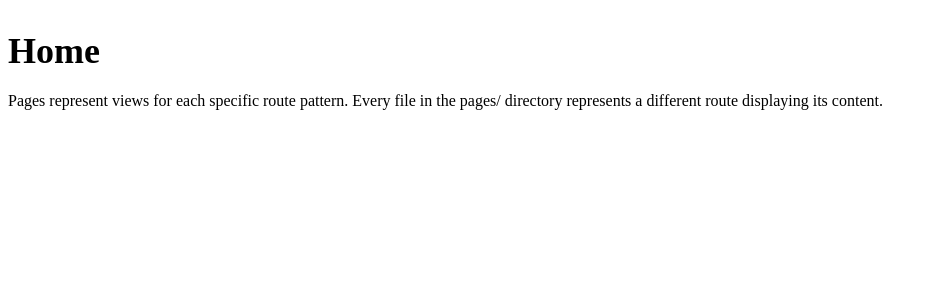
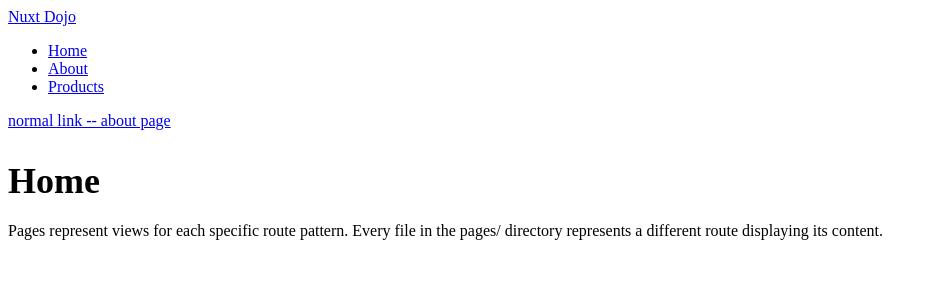
Before and after one commit to lirubao/nuxt-admin, a Nuxt app: page / in a window 1280 px wide. Shown: the top 300 px of the page, without its empty margins (0-937 px from the left). Built offline with nearby package versions, Linux system fonts and the light colour scheme.

Commit message:
feat: layouts header

```diff
--- /dev/null
+++ b/layouts/default.vue
@@ -0,0 +1,31 @@
+<template>
+    <div>
+        <header>
+            <nav>
+                <NuxtLink to="/">Nuxt Dojo</NuxtLink>
+                <ul>
+                    <li>
+                        <NuxtLink to="/">Home</NuxtLink>
+                    </li>
+                    <li>
+                        <NuxtLink to="/about">About</NuxtLink>
+                    </li>
+                    <li>
+                        <NuxtLink to="/products">Products</NuxtLink>
+                    </li>
+                </ul>
+                <a href="/about">normal link -- about page</a>
+            </nav>
+        </header>
+
+        <div>
+            <slot />
+        </div>
+    </div>
+</template>
+
+<script setup>
+
+</script>
+
+<style scoped></style>
--- a/pages/index.vue
+++ b/pages/index.vue
@@ -1,5 +1,6 @@
 <template>
     <div>
+
         <h2>Home</h2>
         <p>Pages represent views for each specific route pattern. Every file in the pages/ directory represents a
             different route displaying its content.</p>
```
